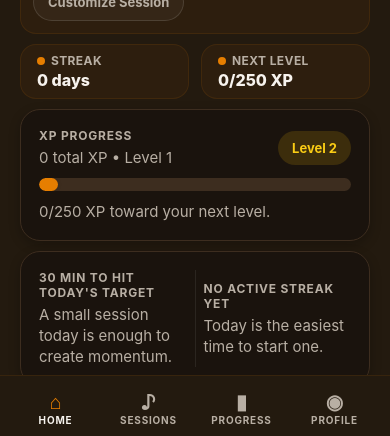
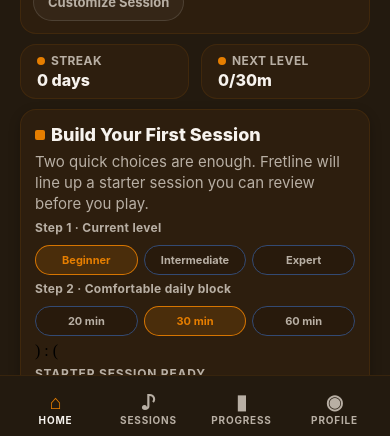
Before and after one commit to liccioni/guitar-practice-app, a React Native app: screen / in a window 390 px wide. Shown: the part 385-821 px from the top of the page. Built offline with nearby package versions, Linux system fonts and the light colour scheme; what react-native-worklets would draw is missing.

Commit message:
fix: declutter home launch surface

```diff
--- a/App.tsx
+++ b/App.tsx
@@ -68,7 +68,6 @@
     duplicateTemplate,
     entitlements,
     getFeatureAvailability,
-    goalError,
     goalSettings,
     goalTarget,
     goalType,
@@ -82,13 +81,10 @@
     navigateFromTab,
     onboardingState,
     onboardingSuggestion,
-    reminderError,
     removeDrillFromTemplate,
     reorderDrillsInTemplate,
     resetOnboardingQuestionnaire,
-    saveGoalTarget,
     saveOnboardingAnswers,
-    saveReminderTime,
     saveTemplate,
     screen,
     selectedBuilderDrill,
@@ -98,7 +94,6 @@
     setBuilderError,
     setDrillCueMode,
     setEntitlements,
-    setGoalType,
     setHistory,
     setScreen,
     setSelectedDrillId,
@@ -108,7 +103,6 @@
     storageError,
     templates,
     templateNameInput,
-    toggleReminder,
     totalXp,
   } = usePracticeAppState();
 
@@ -391,7 +385,6 @@
             {screen === "home" ? (
               <HomeDashboard
                 levelState={levelState}
-                totalXp={totalXp}
                 streak={streak}
                 goalType={goalType}
                 goalCurrentValue={goalCurrentValue}
@@ -402,25 +395,14 @@
                 comebackPrompt={comebackPrompt}
                 badges={badges}
                 storageError={storageError}
-                goalError={goalError}
-                reminderEnabled={goalSettings.reminderEnabled}
-                reminderTime={goalSettings.reminderTime}
-                reminderError={reminderError}
                 onboardingState={onboardingState}
                 onboardingSuggestion={onboardingSuggestion}
-                onGoalTypeChange={setGoalType}
-                onSaveGoalTarget={saveGoalTarget}
-                onToggleReminder={toggleReminder}
-                onSaveReminderTime={saveReminderTime}
                 onSaveOnboardingAnswers={saveOnboardingAnswers}
                 onApplyOnboardingSuggestion={applyOnboardingSuggestionToBuilder}
                 onResetOnboarding={resetOnboardingQuestionnaire}
                 onStartPractice={startPracticeFlow}
                 onOpenSessions={() => setScreen("sessions")}
-                onOpenPricing={() => openPricingScreen("home")}
                 showDashboardFeedback={isFeatureEnabled("dashboard_feedback_loops")}
-                showPricingEntry={isFeatureEnabled("pricing_screen")}
-                showXpProgress={isFeatureEnabled("xp_visibility")}
               />
             ) : null}
 
--- a/src/ui/screens/index.tsx
+++ b/src/ui/screens/index.tsx
@@ -203,7 +203,6 @@
 
 export function HomeDashboard(props: {
   levelState: LevelState;
-  totalXp: number;
   streak: number;
   goalType: GoalType;
   goalCurrentValue: number;
@@ -214,29 +213,17 @@
   comebackPrompt: ComebackPrompt;
   badges: Badge[];
   storageError: string | null;
-  goalError: string | null;
-  reminderEnabled: boolean;
-  reminderTime: string;
-  reminderError: string | null;
   onboardingState: PracticeOnboardingState;
   onboardingSuggestion: ReturnType<typeof buildPracticeOnboardingSuggestion> | null;
-  onGoalTypeChange: (goalType: GoalType) => void;
-  onSaveGoalTarget: (target: string) => void;
-  onToggleReminder: () => void;
-  onSaveReminderTime: (time: string) => void;
   onSaveOnboardingAnswers: (answers: PracticeOnboardingAnswers) => void;
   onApplyOnboardingSuggestion: () => void;
   onResetOnboarding: () => void;
   onStartPractice: () => void;
   onOpenSessions: () => void;
-  onOpenPricing: () => void;
   showDashboardFeedback: boolean;
-  showPricingEntry: boolean;
-  showXpProgress: boolean;
 }) {
   const {
     levelState,
-    totalXp,
     streak,
     goalType,
     goalCurrentValue,
@@ -247,29 +234,16 @@
     comebackPrompt,
     badges,
     storageError,
-    goalError,
-    reminderEnabled,
-    reminderTime,
-    reminderError,
     onboardingState,
     onboardingSuggestion,
-    onGoalTypeChange,
-    onSaveGoalTarget,
-    onToggleReminder,
-    onSaveReminderTime,
     onSaveOnboardingAnswers,
     onApplyOnboardingSuggestion,
     onResetOnboarding,
     onStartPractice,
     onOpenSessions,
-    onOpenPricing,
     showDashboardFeedback,
-    showPricingEntry,
-    showXpProgress,
   } = props;
 
-  const [timeInput, setTimeInput] = useState(reminderTime);
-  const [goalTargetInput, setGoalTargetInput] = useState(String(goalTarget));
   const [levelInput, setLevelInput] = useState<GuitarLevel>(onboardingState.answers?.level ?? "beginner");
   const [durationInput, setDurationInput] = useState<PracticeDurationMinutes>(
     onboardingState.answers?.durationMinutes ?? 30,
@@ -296,14 +270,6 @@
   );
 
   useEffect(() => {
-    setTimeInput(reminderTime);
-  }, [reminderTime]);
-
-  useEffect(() => {
-    setGoalTargetInput(String(goalTarget));
-  }, [goalTarget]);
-
-  useEffect(() => {
     if (!onboardingState.answers) return;
     setLevelInput(onboardingState.answers.level);
     setDurationInput(onboardingState.answers.durationMinutes);
@@ -412,94 +378,18 @@
             <Text style={styles.statChipLabel}>NEXT LEVEL</Text>
           </View>
           <Text style={styles.statChipValue}>
-            {levelState.currentLevelXp}/{levelState.nextLevelXp} XP
-          </Text>
-        </View>
-      </View>
-
-      {showXpProgress ? (
-        <GlowCard style={styles.dashboardXpCard}>
-          <View style={styles.inlineRowSpace}>
-            <View style={styles.dashboardActionBlock}>
-              <Text style={styles.cardLabel}>XP Progress</Text>
-              <Text style={styles.helperText}>{totalXp} total XP • Level {levelState.level}</Text>
-            </View>
-            <Text style={styles.levelChip}>Level {levelState.level + 1}</Text>
-          </View>
-          <View style={styles.progressTrack}>
-            <View
-              style={[
-                styles.progressFill,
-                { width: `${Math.max(6, Math.round((levelState.currentLevelXp / Math.max(1, levelState.nextLevelXp)) * 100))}%` },
-              ]}
-            />
-          </View>
-          <Text style={styles.helperText}>
-            {levelState.currentLevelXp}/{levelState.nextLevelXp} XP toward your next level.
-          </Text>
-        </GlowCard>
-      ) : null}
-
-      {showDashboardFeedback ? (
-        <GlowCard style={styles.dashboardActionCard}>
-          <View style={styles.inlineRowSpace}>
-            <View style={styles.dashboardActionBlock}>
-              <Text style={styles.cardLabel}>{dashboardFeedback.goalStatusLabel}</Text>
-              <Text style={styles.helperText}>{dashboardFeedback.goalStatusBody}</Text>
-            </View>
-            <View style={styles.dashboardActionDivider} />
-            <View style={styles.dashboardActionBlock}>
-              <Text style={styles.cardLabel}>{dashboardFeedback.streakStatusLabel}</Text>
-              <Text style={styles.helperText}>{dashboardFeedback.streakStatusBody}</Text>
-            </View>
-          </View>
-        </GlowCard>
-      ) : null}
-
-      {showPricingEntry ? (
-        <GlowCard style={styles.pricingEntryCard}>
-          <View style={styles.inlineRowSpace}>
-            <View style={styles.dashboardActionBlock}>
-              <Text style={styles.cardLabel}>Premium Practice</Text>
-              <Text style={styles.helperText}>
-                Compare monthly and lifetime plans in one clear screen before upgrade prompts are added around the app.
-              </Text>
-            </View>
-            <Text style={styles.levelChip}>2 plans</Text>
-          </View>
-          <AppButton
-            size="chip"
-            shape="pill"
-            variant="secondary"
-            onPress={onOpenPricing}
-            testID="home-open-pricing"
-          >
-            <Text style={styles.smallActionText}>See Plans</Text>
-          </AppButton>
-        </GlowCard>
-      ) : null}
-
-      {comebackPrompt.kind !== "active" ? (
-        <GlowCard style={styles.dashboardComebackCard}>
-          <Text style={styles.cardLabel}>{comebackPrompt.homeTitle}</Text>
-          <Text style={styles.helperText}>{comebackPrompt.homeBody}</Text>
-          <View style={styles.inlineRow}>
-            <AppButton size="chip" shape="chip" variant="secondary" onPress={onStartPractice} testID="home-comeback-cta">
-              <Text style={styles.smallActionText}>{comebackPrompt.homeActionLabel}</Text>
-            </AppButton>
-            <AppButton size="chip" shape="chip" variant="secondary" onPress={onOpenSessions} testID="home-comeback-sessions">
-              <Text style={styles.smallActionText}>Open Sessions</Text>
-            </AppButton>
-          </View>
-        </GlowCard>
-      ) : null}
-
+            {goalCurrentValue}/{goalTarget}
+            {goalUnitLabel}
+          </Text>
+        </View>
+      </View>
+
+      {!onboardingState.completed ? (
         <GlowCard style={styles.stitchQuestionnaireCard}>
           <View style={styles.stitchCardLabelRow}>
             <View style={styles.homeQuestionIcon} />
             <SectionHeader title="Build Your First Session" titleStyle={styles.stitchSectionTitle} />
           </View>
-        {!onboardingState.completed ? (
           <>
             <Text style={styles.helperText}>
               Two quick choices are enough. Fretline will line up a starter session you can review before you play.
@@ -585,101 +475,29 @@
                 </AppButton>
               </View>
           </>
-        )}
-      </GlowCard>
-
-      <GlowCard style={styles.dashboardSettingsCard}>
-        <View style={styles.inlineRowSpace}>
-          <View style={styles.dashboardActionBlock}>
-            <SectionHeader
-              title="Practice Loop Settings"
-              subtitle="Tune today&apos;s target and your reminder without leaving the dashboard."
-              titleStyle={styles.stitchSectionTitle}
-            />
-          </View>
-        </View>
-
-        <Text style={styles.stitchQuestionLabel}>Goal type</Text>
+        </GlowCard>
+      ) : comebackPrompt.kind !== "active" ? (
+        <GlowCard style={styles.dashboardComebackCard}>
+          <Text style={styles.cardLabel}>{comebackPrompt.homeTitle}</Text>
+          <Text style={styles.helperText}>{comebackPrompt.homeBody}</Text>
           <View style={styles.inlineRow}>
-          <AppChip style={styles.settingsChip} selected={goalType === "minutes"} onPress={() => onGoalTypeChange("minutes")} testID="dashboard-goal-type-minutes">
-            <Text style={styles.smallActionText}>Minutes</Text>
-          </AppChip>
-          <AppChip style={styles.settingsChip} selected={goalType === "sessions"} onPress={() => onGoalTypeChange("sessions")} testID="dashboard-goal-type-sessions">
-            <Text style={styles.smallActionText}>Sessions</Text>
-          </AppChip>
-          <AppChip style={styles.settingsChip} selected={goalType === "drills"} onPress={() => onGoalTypeChange("drills")} testID="dashboard-goal-type-drills">
-            <Text style={styles.smallActionText}>Drills</Text>
-          </AppChip>
-        </View>
-
-        <View style={styles.inlineRowSpace}>
-          <View style={styles.dashboardSettingTextBlock}>
-            <Text style={styles.cardLabel}>Daily target</Text>
-            <Text style={styles.helperText}>Choose the amount that defines a good day of practice.</Text>
-          </View>
-          <View style={styles.dashboardSettingControls}>
-            <TextInput
-              value={goalTargetInput}
-              onChangeText={setGoalTargetInput}
-              keyboardType="number-pad"
-              placeholder="Target"
-              placeholderTextColor={COLORS.muted}
-              style={[styles.timeInput, styles.dashboardTargetInput]}
-              testID="dashboard-goal-target-input"
-            />
-            <AppButton
-              style={styles.dashboardSaveButton}
-              size="chip"
-              shape="chip"
-              variant="secondary"
-              onPress={() => onSaveGoalTarget(goalTargetInput)}
-              testID="dashboard-goal-target-save"
-            >
-              <Text style={styles.smallActionText}>Save</Text>
+            <AppButton size="chip" shape="chip" variant="secondary" onPress={onStartPractice} testID="home-comeback-cta">
+              <Text style={styles.smallActionText}>{comebackPrompt.homeActionLabel}</Text>
             </AppButton>
-          </View>
-        </View>
-
-        <View style={styles.inlineRowSpace}>
-          <View style={styles.dashboardSettingTextBlock}>
-            <Text style={styles.cardLabel}>Daily reminder</Text>
-            <Text style={styles.helperText}>
-              {reminderEnabled ? "Reminder is active for your usual practice window." : "Turn on a reminder for a repeatable practice cue."}
-            </Text>
-          </View>
-          <AppChip
-            selected={reminderEnabled}
-            onPress={onToggleReminder}
-            testID="dashboard-reminder-toggle"
-          >
-            <Text style={styles.pillButtonText}>{reminderEnabled ? "On" : "Off"}</Text>
-          </AppChip>
-        </View>
-
-        <View style={styles.dashboardReminderRow}>
-          <TextInput
-            value={timeInput}
-            onChangeText={setTimeInput}
-            placeholder="18:00"
-            placeholderTextColor={COLORS.muted}
-            style={[styles.timeInput, styles.dashboardReminderInput]}
-            testID="dashboard-reminder-time-input"
-          />
-          <AppButton
-            style={styles.dashboardSaveButton}
-            size="chip"
-            shape="chip"
-            variant="secondary"
-            onPress={() => onSaveReminderTime(timeInput)}
-            testID="dashboard-reminder-time-save"
-          >
-            <Text style={styles.smallActionText}>Save Time</Text>
+            <AppButton size="chip" shape="chip" variant="secondary" onPress={onOpenSessions} testID="home-comeback-sessions">
+              <Text style={styles.smallActionText}>Open Sessions</Text>
             </AppButton>
           </View>
         </GlowCard>
-
-      {goalError ? <Text style={styles.errorText}>{goalError}</Text> : null}
-      {reminderError ? <Text style={styles.errorText}>{reminderError}</Text> : null}
+      ) : showDashboardFeedback ? (
+        <GlowCard style={styles.homeFocusCard}>
+          <Text style={styles.cardLabel}>Today&apos;s Focus</Text>
+          <Text style={styles.badgeLabel}>{dashboardFeedback.goalStatusLabel}</Text>
+          <Text style={styles.helperText}>{dashboardFeedback.goalStatusBody}</Text>
+          <Text style={styles.helperText}>{dashboardFeedback.streakStatusBody}</Text>
+        </GlowCard>
+      ) : null}
+
       {storageError ? <Text style={styles.errorText}>{storageError}</Text> : null}
       <View style={styles.hiddenCompatBlock}>
         <Text style={styles.cardLabel} testID="home-achievements-title">Achievements</Text>
@@ -2625,6 +2443,7 @@
   lockedCard: { gap: 12, borderColor: "rgba(229,62,62,0.28)", backgroundColor: "rgba(229,62,62,0.08)" },
   lockedActionCard: { gap: 12, borderColor: "rgba(230,126,0,0.28)", backgroundColor: "rgba(17,13,9,0.52)" },
   dashboardComebackCard: { gap: 10, borderColor: "rgba(29,63,120,0.32)", backgroundColor: "rgba(29,63,120,0.12)" },
+  homeFocusCard: { gap: 8, borderColor: "rgba(230,126,0,0.18)", backgroundColor: "rgba(255,255,255,0.03)" },
   dashboardXpCard: { gap: 10 },
   dashboardActionBlock: { flex: 1, gap: 4 },
   dashboardActionDivider: { width: 1, alignSelf: "stretch", backgroundColor: "rgba(255,255,255,0.08)" },
```
Lines whose indentation alone changed are shown as unchanged.
